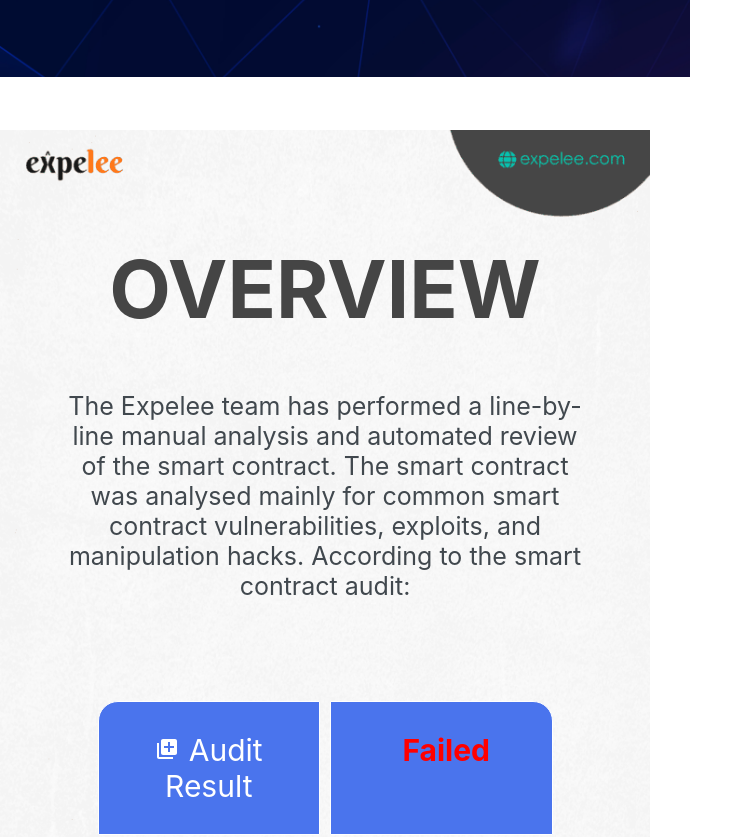
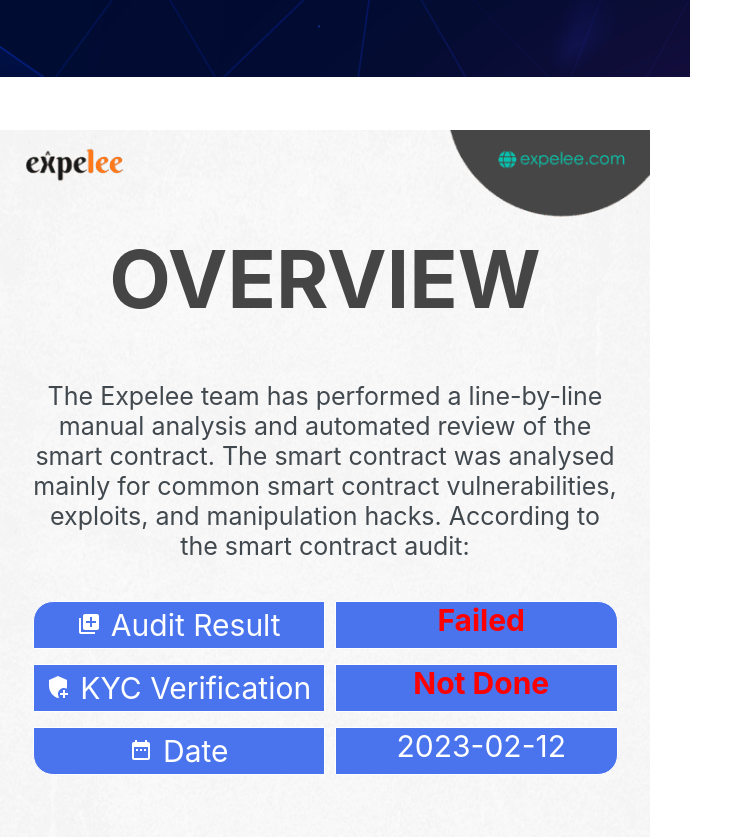
Before and after one commit to amankumarsuman/AuditReport, a React (Create React App) app: page / in a window 1280 px wide. Shown: the part 2100-2937 px from the top of the page, without its empty margins (0-753 px from the left). Built offline with nearby package versions, Linux system fonts and the light colour scheme.

Commit message:
added overview file

```diff
--- a/src/components/AuditReportForm/AuditReport.jsx
+++ b/src/components/AuditReportForm/AuditReport.jsx
@@ -457,7 +457,7 @@
               }}
             >
               {/* <h1 style={{paddingTop:"110px"}}>OVERVIEW</h1> */}
-              <h1 style={{paddingTop:"110px"}}>OVERVIEW</h1>
+              <h1 style={{paddingTop:"100px"}}>OVERVIEW</h1>
             </div>
             <div
               style={{
@@ -465,7 +465,7 @@
                 textAlign: "center",
                 // color: "#343434",
                 color:"#41484E",
-                width:"80%",
+                width:"90%",
                 margin:"auto"
               }}
             >
@@ -476,9 +476,9 @@
               According to the smart contract audit:
 
             </div>
-            <div style={{ marginTop: "100px", paddingBottomBottom: "100px" }}>
-              <div style={{ width: "70%", margin: "auto", display: "flex", justifyContent: "space-between" }}>
-                <div style={{ border: "1px solid white", background:"#4A74ED", textAlign:"center", marginBottom:"15px", marginRight:"10px", width:"50%", borderRadius: "20px 0px 0px 0px", padding: "30px" }}>
+            <div style={{ marginTop: "40px",  }}>
+              <div style={{ width: "90%", margin: "auto", display: "flex", justifyContent: "space-between" }}>
+                <div style={{ border: "1px solid white", background:"#4A74ED", textAlign:"center", marginBottom:"15px", marginRight:"10px", width:"50%", borderRadius: "20px 0px 0px 0px",padding:"5px" }}>
                   <span>
                     <LibraryAddIcon sx={{ color: "white" }} />
                   </span>
@@ -487,7 +487,7 @@
                     Audit Result
                   </span>
                 </div>
-                <div style={{ border: "1px solid white", width: "50%", background:"#4A74ED", textAlign:"center", marginBottom:"15px", width: "50%", borderRadius: "0px 20px 0px 0px", padding: "30px" }}>
+                <div style={{ border: "1px solid white", width: "50%", background:"#4A74ED", textAlign:"center", marginBottom:"15px", width: "50%", borderRadius: "0px 20px 0px 0px" }}>
 
                   <span style={{ color: "white", fontSize: "30px", marginLeft: "10px" }}>
 
@@ -496,8 +496,8 @@
                   </span>
                 </div>
               </div>
-              <div style={{ width: "70%", margin: "auto", display: "flex", justifyContent: "space-between" }}>
-                <div style={{ border: "1px solid white", width: "50%", background:"#4A74ED", textAlign:"center", marginBottom:"15px", marginRight:"10px",  borderRadius: "0px 0px 0px 0px", padding: "30px" }}>
+              <div style={{ width: "90%", margin: "auto", display: "flex", justifyContent: "space-between" }}>
+                <div style={{ border: "1px solid white", background:"#4A74ED", textAlign:"center", marginBottom:"15px", marginRight:"10px", width:"50%", borderRadius: "0px 0px 0px 0px",padding:"5px" }}>
                   <span>
                     <AddModeratorIcon sx={{ color: "white" }} />
                   </span>
@@ -507,7 +507,7 @@
 
                   </span>
                 </div>
-                <div style={{ border: "1px solid white", width: "50%", background:"#4A74ED", textAlign:"center", marginBottom:"15px", width: "50%", borderRadius: "0px 0px 0px 0px", padding: "10px" }}>
+                <div style={{ border: "1px solid white", width: "50%", background:"#4A74ED", textAlign:"center", marginBottom:"15px", width: "50%", borderRadius: "0px 0px 0px 0px", }}>
 
                   <span style={{ color: "white", fontSize: "30px", marginLeft: "10px" }}>
 
@@ -515,8 +515,8 @@
                   </span>
                 </div>
               </div>
-              <div style={{ width: "70%", margin: "auto", display: "flex", justifyContent: "space-between" }}>
-                <div style={{ border: "1px solid white", width: "50%", background:"#4A74ED", textAlign:"center", marginBottom:"15px", width: "50%", marginRight:"10px", borderRadius: "0px 0px 0px 20px", padding: "30px" }}>
+              <div style={{ width: "90%", margin: "auto", display: "flex", justifyContent: "space-between" }}>
+                <div style={{ border: "1px solid white", background:"#4A74ED", textAlign:"center", marginBottom:"15px", marginRight:"10px", width:"50%", borderRadius: "0px 0px 0px 20px",padding:"5px"}}>
                   <span>
                     <DateRangeIcon sx={{ color: "white" }} />
                   </span>
@@ -525,20 +525,20 @@
                     Date
                   </span>
                 </div>
-                <div style={{ border: "1px solid white", width: "50%", background:"#4A74ED", textAlign:"center", marginBottom:"15px", width: "50%", borderRadius: "0px 0px 20px 0px", padding: "10px" }}>
+                <div style={{ border: "1px solid white", width: "50%", background:"#4A74ED", textAlign:"center", marginBottom:"15px", width: "50%", borderRadius: "0px 0px 20px 0px", }}>
                   {/* <span>
                     <LibraryAddIcon sx={{ color: "white" }} />
                   </span> */}
                   <span style={{ color: "white", fontSize: "30px", marginLeft: "10px" }}>
 
-                    {ReduxStoredData?.date ? ReduxStoredData?.date : new Date().toLocaleString() + ""}
+                    {ReduxStoredData?.date ? ReduxStoredData?.date : new Date().toISOString().substring(0, 10)}
 
                   </span>
                 </div>
               </div>
             </div>
             <div
-            style={{color:"black", fontSize:"40px",textAlign:"center",marginTop:"150px",fontWeight:"bold"}}
+            style={{color:"black", fontSize:"40px",textAlign:"center",marginTop:"80px",fontWeight:"bold"}}
             >
             Audit Passed With <span style={{color:`${ReduxStoredData?.risk==="No"?"green":ReduxStoredData?.risk==="Low"?"#98fb98":ReduxStoredData?.risk==="Moderate"?"yellow":ReduxStoredData?.risk==="High"?"red":null}`}}>
             {ReduxStoredData?.risk?ReduxStoredData?.risk:"No"}
```
Also changed, not shown: src/components/assets/152.png (added).
